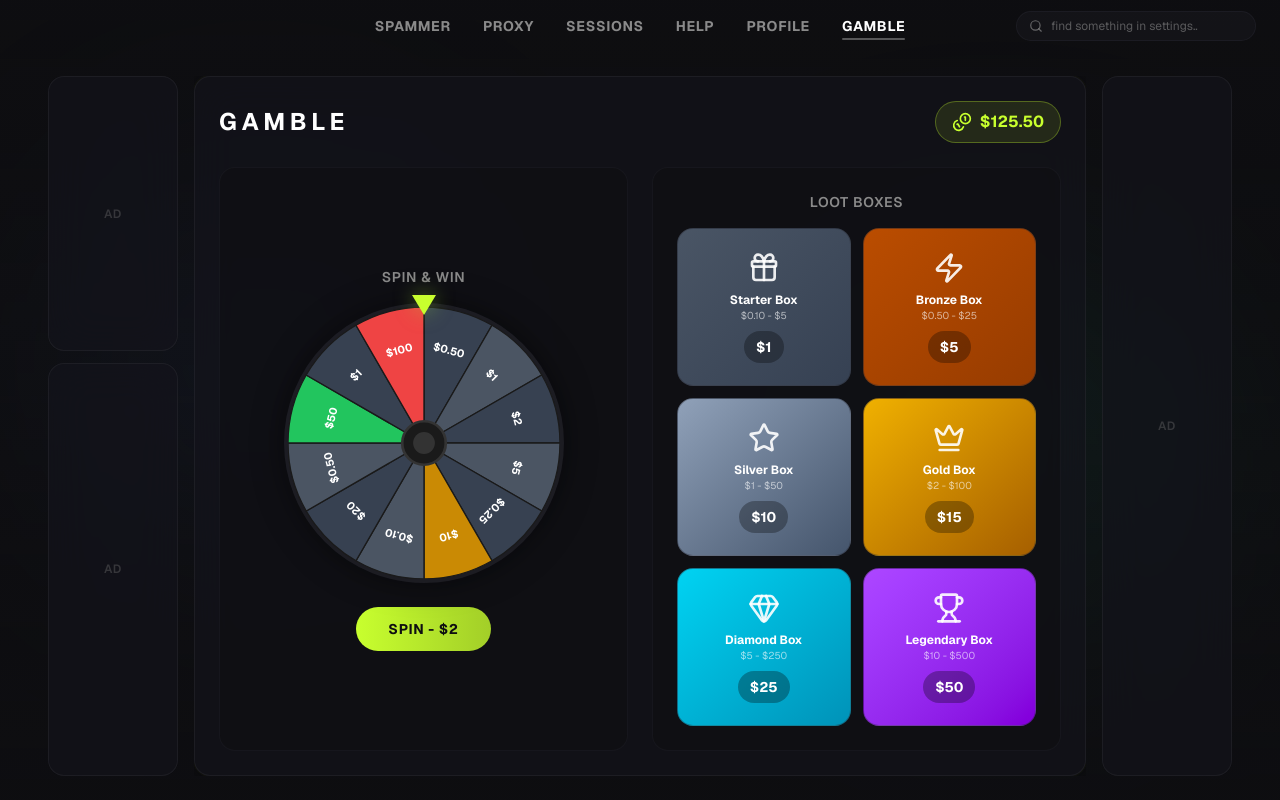
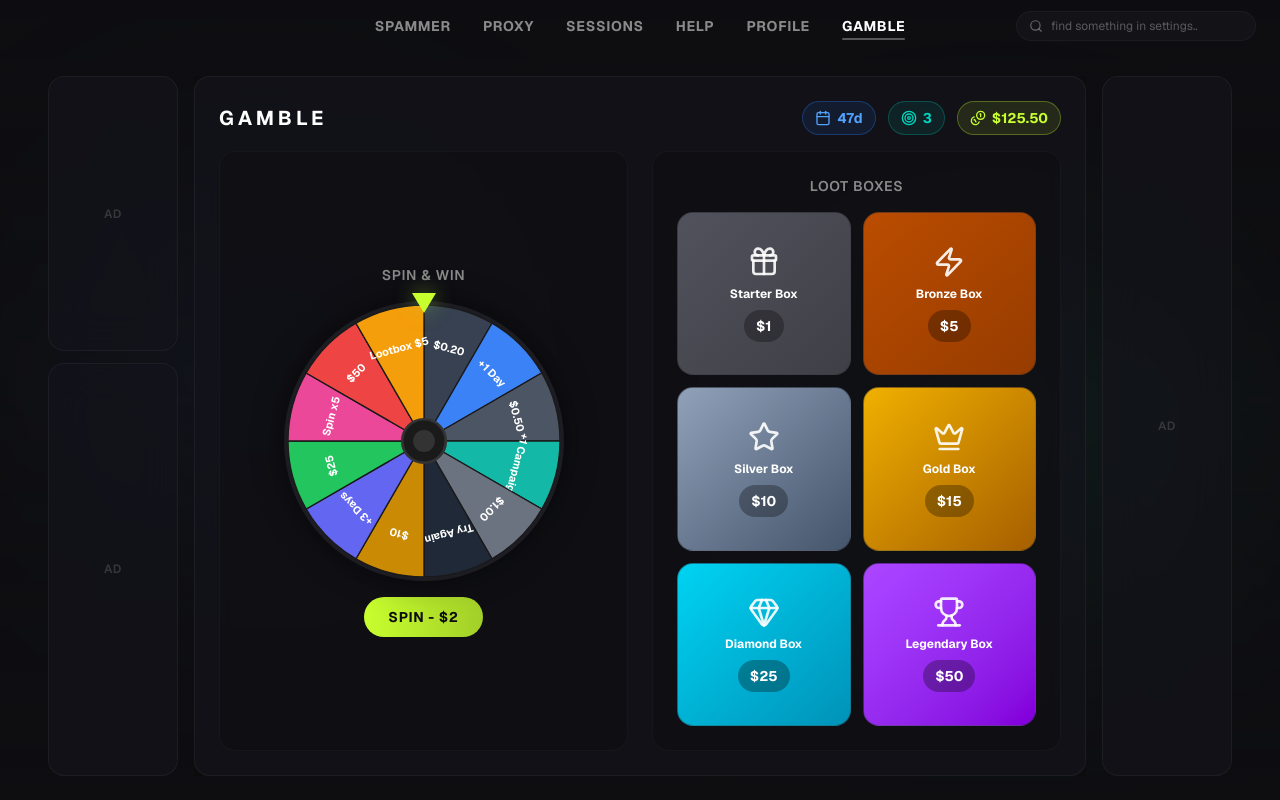
Before and after one commit to glitchual/fake, a Next.js app: page /gamble in a window 1280 px wide. Built offline with nearby package versions, Linux system fonts and the light colour scheme.

Commit message:
feat: update gamble page with win rates and prize display
Add subscription days, campaigns, and free spins UI elements.

```diff
--- a/app/gamble/page.tsx
+++ b/app/gamble/page.tsx
@@ -2,63 +2,139 @@
 
 import { useState, useRef } from "react"
 import { AppLayout } from "@/components/app-layout"
-import { Gift, Sparkles, Trophy, Zap, Star, Gem, Crown, Coins } from "lucide-react"
+import { Gift, Sparkles, Trophy, Zap, Star, Gem, Crown, Coins, Calendar, Target, Box, RotateCw } from "lucide-react"
 
-// Wheel segments with prizes
-const wheelSegments = [
-  { label: "$0.50", color: "#374151", multiplier: 0.5 },
-  { label: "$1", color: "#4B5563", multiplier: 1 },
-  { label: "$2", color: "#374151", multiplier: 2 },
-  { label: "$5", color: "#4B5563", multiplier: 5 },
-  { label: "$0.25", color: "#374151", multiplier: 0.25 },
-  { label: "$10", color: "#CA8A04", multiplier: 10 },
-  { label: "$0.10", color: "#4B5563", multiplier: 0.1 },
-  { label: "$20", color: "#374151", multiplier: 20 },
-  { label: "$0.50", color: "#4B5563", multiplier: 0.5 },
-  { label: "$50", color: "#22C55E", multiplier: 50 },
-  { label: "$1", color: "#374151", multiplier: 1 },
-  { label: "$100", color: "#EF4444", multiplier: 100 },
+// Prize pool with exact win rates (must sum to 100%)
+const prizePool = [
+  // Balance prizes (50.8%)
+  { type: "balance", label: "$0.20", value: 0.20, chance: 25, color: "#374151" },
+  { type: "balance", label: "$0.50", value: 0.50, chance: 18, color: "#4B5563" },
+  { type: "balance", label: "$1.00", value: 1.00, chance: 7, color: "#6B7280" },
+  { type: "balance", label: "$10", value: 10, chance: 0.5, color: "#CA8A04" },
+  { type: "balance", label: "$25", value: 25, chance: 0.2, color: "#22C55E" },
+  { type: "balance", label: "$50", value: 50, chance: 0.1, color: "#EF4444" },
+  // Subscription Days (17%)
+  { type: "subscription", label: "+1 Day", value: 1, chance: 10, color: "#3B82F6" },
+  { type: "subscription", label: "+3 Days", value: 3, chance: 5, color: "#6366F1" },
+  { type: "subscription", label: "+7 Days", value: 7, chance: 2, color: "#8B5CF6" },
+  // Campaign (8.5%)
+  { type: "campaign", label: "+1 Campaign", value: 1, chance: 5, color: "#14B8A6" },
+  { type: "campaign", label: "+3 Campaigns", value: 3, chance: 2.5, color: "#10B981" },
+  { type: "campaign", label: "+5 Campaigns", value: 5, chance: 1, color: "#059669" },
+  // Rare Bonus (2.5%)
+  { type: "lootbox", label: "Lootbox $5", value: 5, chance: 1, color: "#F59E0B" },
+  { type: "lootbox", label: "Lootbox $15", value: 15, chance: 0.3, color: "#D97706" },
+  { type: "spin", label: "Spin x5", value: 5, chance: 1, color: "#EC4899" },
+  { type: "spin", label: "Spin x10", value: 10, chance: 0.2, color: "#DB2777" },
+  // Nothing (21.2% - remaining to make 100%)
+  { type: "nothing", label: "Try Again", value: 0, chance: 21.2, color: "#1F2937" },
 ]
 
-// Loot boxes configuration
+// Create wheel segments from prize pool (12 visible segments)
+const wheelSegments = [
+  { label: "$0.20", color: "#374151", type: "balance" },
+  { label: "+1 Day", color: "#3B82F6", type: "subscription" },
+  { label: "$0.50", color: "#4B5563", type: "balance" },
+  { label: "+1 Campaign", color: "#14B8A6", type: "campaign" },
+  { label: "$1.00", color: "#6B7280", type: "balance" },
+  { label: "Try Again", color: "#1F2937", type: "nothing" },
+  { label: "$10", color: "#CA8A04", type: "balance" },
+  { label: "+3 Days", color: "#6366F1", type: "subscription" },
+  { label: "$25", color: "#22C55E", type: "balance" },
+  { label: "Spin x5", color: "#EC4899", type: "spin" },
+  { label: "$50", color: "#EF4444", type: "balance" },
+  { label: "Lootbox $5", color: "#F59E0B", type: "lootbox" },
+]
+
+// Loot boxes with specific contents
 const lootBoxes = [
-  { id: 1, price: 1, name: "Starter Box", icon: Gift, color: "from-gray-600 to-gray-700", possibleWins: "$0.10 - $5" },
-  { id: 2, price: 5, name: "Bronze Box", icon: Zap, color: "from-amber-700 to-amber-800", possibleWins: "$0.50 - $25" },
-  { id: 3, price: 10, name: "Silver Box", icon: Star, color: "from-slate-400 to-slate-600", possibleWins: "$1 - $50" },
-  { id: 4, price: 15, name: "Gold Box", icon: Crown, color: "from-yellow-500 to-yellow-700", possibleWins: "$2 - $100" },
-  { id: 5, price: 25, name: "Diamond Box", icon: Gem, color: "from-cyan-400 to-cyan-600", possibleWins: "$5 - $250" },
-  { id: 6, price: 50, name: "Legendary Box", icon: Trophy, color: "from-purple-500 to-purple-700", possibleWins: "$10 - $500" },
+  { id: 1, price: 1, name: "Starter Box", icon: Gift, color: "from-zinc-600 to-zinc-700", rarity: "Common" },
+  { id: 2, price: 5, name: "Bronze Box", icon: Zap, color: "from-amber-700 to-amber-800", rarity: "Uncommon" },
+  { id: 3, price: 10, name: "Silver Box", icon: Star, color: "from-slate-400 to-slate-600", rarity: "Rare" },
+  { id: 4, price: 15, name: "Gold Box", icon: Crown, color: "from-yellow-500 to-yellow-700", rarity: "Epic" },
+  { id: 5, price: 25, name: "Diamond Box", icon: Gem, color: "from-cyan-400 to-cyan-600", rarity: "Legendary" },
+  { id: 6, price: 50, name: "Legendary Box", icon: Trophy, color: "from-purple-500 to-purple-700", rarity: "Mythic" },
 ]
+
+// Function to get random prize based on chances
+function getRandomPrize() {
+  const random = Math.random() * 100
+  let cumulative = 0
+  for (const prize of prizePool) {
+    cumulative += prize.chance
+    if (random <= cumulative) {
+      return prize
+    }
+  }
+  return prizePool[prizePool.length - 1] // fallback
+}
 
 export default function GamblePage() {
   const [balance, setBalance] = useState(125.50)
+  const [subscriptionDays, setSubscriptionDays] = useState(47)
+  const [campaigns, setCampaigns] = useState(3)
+  const [freeSpins, setFreeSpins] = useState(0)
   const [isSpinning, setIsSpinning] = useState(false)
   const [wheelRotation, setWheelRotation] = useState(0)
   const [spinCost] = useState(2)
-  const [lastWin, setLastWin] = useState<string | null>(null)
+  const [lastWin, setLastWin] = useState<{ label: string; type: string } | null>(null)
   const [openingBox, setOpeningBox] = useState<number | null>(null)
-  const [boxResult, setBoxResult] = useState<{ boxId: number; win: number } | null>(null)
+  const [boxResult, setBoxResult] = useState<{ boxId: number; prize: typeof prizePool[0] } | null>(null)
   const wheelRef = useRef<HTMLDivElement>(null)
 
   const spinWheel = () => {
-    if (isSpinning || balance < spinCost) return
+    if (isSpinning) return
 
-    setBalance(prev => prev - spinCost)
+    // Check if user has free spins or enough balance
+    if (freeSpins > 0) {
+      setFreeSpins(prev => prev - 1)
+    } else if (balance >= spinCost) {
+      setBalance(prev => prev - spinCost)
+    } else {
+      return
+    }
+
     setIsSpinning(true)
     setLastWin(null)
 
-    // Random rotation (5-10 full spins + random segment)
+    // Get random prize based on chances
+    const prize = getRandomPrize()
+
+    // Find matching segment index for visual
+    const segmentIndex = wheelSegments.findIndex(s => s.label === prize.label) !== -1
+      ? wheelSegments.findIndex(s => s.label === prize.label)
+      : Math.floor(Math.random() * wheelSegments.length)
+
+    // Random rotation (5-10 full spins + land on segment)
     const spins = 5 + Math.random() * 5
     const segmentAngle = 360 / wheelSegments.length
-    const randomSegment = Math.floor(Math.random() * wheelSegments.length)
-    const newRotation = wheelRotation + (spins * 360) + (randomSegment * segmentAngle) + (segmentAngle / 2)
+    const newRotation = wheelRotation + (spins * 360) + (segmentIndex * segmentAngle) + (segmentAngle / 2)
 
     setWheelRotation(newRotation)
 
     setTimeout(() => {
-      const winningSegment = wheelSegments[randomSegment]
-      setLastWin(winningSegment.label)
-      setBalance(prev => prev + (winningSegment.multiplier))
+      setLastWin({ label: prize.label, type: prize.type })
+
+      // Apply prize
+      switch (prize.type) {
+        case "balance":
+          setBalance(prev => prev + prize.value)
+          break
+        case "subscription":
+          setSubscriptionDays(prev => prev + prize.value)
+          break
+        case "campaign":
+          setCampaigns(prev => prev + prize.value)
+          break
+        case "spin":
+          setFreeSpins(prev => prev + prize.value)
+          break
+        case "lootbox":
+          // Could trigger auto-open of lootbox
+          setBalance(prev => prev + prize.value) // Give equivalent value for now
+          break
+      }
+
       setIsSpinning(false)
     }, 4000)
   }
@@ -72,14 +148,36 @@ export default function GamblePage() {
 
     // Simulate opening animation
     setTimeout(() => {
-      // Random win based on box price (0.1x to 10x)
-      const minMultiplier = 0.1
-      const maxMultiplier = 10
-      const randomMultiplier = minMultiplier + (Math.random() * (maxMultiplier - minMultiplier))
-      const win = Math.round(box.price * randomMultiplier * 100) / 100
+      // Get random prize based on box tier (higher tier = better multiplier on chances)
+      const tierMultiplier = box.price / 5 // 1, 1, 2, 3, 5, 10
+      const prize = getRandomPrize()
 
-      setBoxResult({ boxId: box.id, win })
-      setBalance(prev => prev + win)
+      // Boost the value slightly based on tier
+      const boostedPrize = {
+        ...prize,
+        value: prize.type === "balance" ? prize.value * (1 + tierMultiplier * 0.5) : prize.value
+      }
+
+      setBoxResult({ boxId: box.id, prize: boostedPrize })
+
+      // Apply prize
+      switch (boostedPrize.type) {
+        case "balance":
+          setBalance(prev => prev + boostedPrize.value)
+          break
+        case "subscription":
+          setSubscriptionDays(prev => prev + boostedPrize.value)
+          break
+        case "campaign":
+          setCampaigns(prev => prev + boostedPrize.value)
+          break
+        case "spin":
+          setFreeSpins(prev => prev + boostedPrize.value)
+          break
+        case "lootbox":
+          setBalance(prev => prev + boostedPrize.value)
+          break
+      }
 
       setTimeout(() => {
         setOpeningBox(null)
@@ -88,16 +186,34 @@ export default function GamblePage() {
     }, 2000)
   }
 
+  const canSpin = freeSpins > 0 || balance >= spinCost
+
   return (
     <AppLayout activeNav="GAMBLE">
       <div className="flex h-full w-full flex-col overflow-y-auto">
         <div className="glass-panel panel-glow flex flex-1 flex-col p-6">
-          {/* Header with Balance */}
-          <div className="mb-6 flex items-center justify-between">
-            <h1 className="text-2xl font-bold tracking-[0.2em] text-foreground">GAMBLE</h1>
-            <div className="flex items-center gap-2 rounded-full border border-primary/30 bg-primary/10 px-4 py-2">
-              <Coins className="h-5 w-5 text-primary" />
-              <span className="font-bold text-primary">${balance.toFixed(2)}</span>
+          {/* Header with Stats */}
+          <div className="mb-4 flex items-center justify-between">
+            <h1 className="text-xl font-bold tracking-[0.2em] text-foreground">GAMBLE</h1>
+            <div className="flex items-center gap-3">
+              {freeSpins > 0 && (
+                <div className="flex items-center gap-1.5 rounded-full border border-pink-500/30 bg-pink-500/10 px-3 py-1.5">
+                  <RotateCw className="h-4 w-4 text-pink-400" />
+                  <span className="text-sm font-bold text-pink-400">{freeSpins} Free</span>
+                </div>
+              )}
+              <div className="flex items-center gap-1.5 rounded-full border border-blue-500/30 bg-blue-500/10 px-3 py-1.5">
+                <Calendar className="h-4 w-4 text-blue-400" />
+                <span className="text-sm font-bold text-blue-400">{subscriptionDays}d</span>
+              </div>
+              <div className="flex items-center gap-1.5 rounded-full border border-teal-500/30 bg-teal-500/10 px-3 py-1.5">
+                <Target className="h-4 w-4 text-teal-400" />
+                <span className="text-sm font-bold text-teal-400">{campaigns}</span>
+              </div>
+              <div className="flex items-center gap-1.5 rounded-full border border-primary/30 bg-primary/10 px-3 py-1.5">
+                <Coins className="h-4 w-4 text-primary" />
+                <span className="text-sm font-bold text-primary">${balance.toFixed(2)}</span>
+              </div>
             </div>
           </div>
 
@@ -175,24 +291,36 @@ export default function GamblePage() {
               </div>
 
               {/* Spin Button & Result */}
-              <div className="mt-6 flex flex-col items-center gap-3">
+              <div className="mt-4 flex flex-col items-center gap-2">
                 {lastWin && (
-                  <div className="flex items-center gap-2 text-lg font-bold text-primary animate-pulse">
-                    <Sparkles className="h-5 w-5" />
-                    You won {lastWin}!
+                  <div className={`flex items-center gap-2 rounded-lg px-4 py-2 text-sm font-bold animate-pulse ${
+                    lastWin.type === "nothing"
+                      ? "bg-zinc-800 text-zinc-400"
+                      : lastWin.type === "balance"
+                        ? "bg-primary/20 text-primary"
+                        : lastWin.type === "subscription"
+                          ? "bg-blue-500/20 text-blue-400"
+                          : lastWin.type === "campaign"
+                            ? "bg-teal-500/20 text-teal-400"
+                            : lastWin.type === "spin"
+                              ? "bg-pink-500/20 text-pink-400"
+                              : "bg-amber-500/20 text-amber-400"
+                  }`}>
+                    <Sparkles className="h-4 w-4" />
+                    {lastWin.type === "nothing" ? "Try Again!" : `Won: ${lastWin.label}`}
                   </div>
                 )}
                 <button
                   onClick={spinWheel}
-                  disabled={isSpinning || balance < spinCost}
-                  className="flex items-center gap-2 rounded-full bg-gradient-to-r from-primary to-primary/80 px-8 py-3 text-sm font-bold uppercase tracking-wider text-primary-foreground transition-all hover:scale-105 hover:shadow-[0_0_20px_rgba(163,230,53,0.3)] disabled:cursor-not-allowed disabled:opacity-50 disabled:hover:scale-100"
+                  disabled={isSpinning || !canSpin}
+                  className="flex items-center gap-2 rounded-full bg-gradient-to-r from-primary to-primary/80 px-6 py-2.5 text-sm font-bold uppercase tracking-wider text-primary-foreground transition-all hover:scale-105 hover:shadow-[0_0_20px_rgba(163,230,53,0.3)] disabled:cursor-not-allowed disabled:opacity-50 disabled:hover:scale-100"
                 >
                   {isSpinning ? (
                     "Spinning..."
+                  ) : freeSpins > 0 ? (
+                    "FREE SPIN"
                   ) : (
-                    <>
-                      SPIN - ${spinCost}
-                    </>
+                    <>SPIN - ${spinCost}</>
                   )}
                 </button>
               </div>
```
